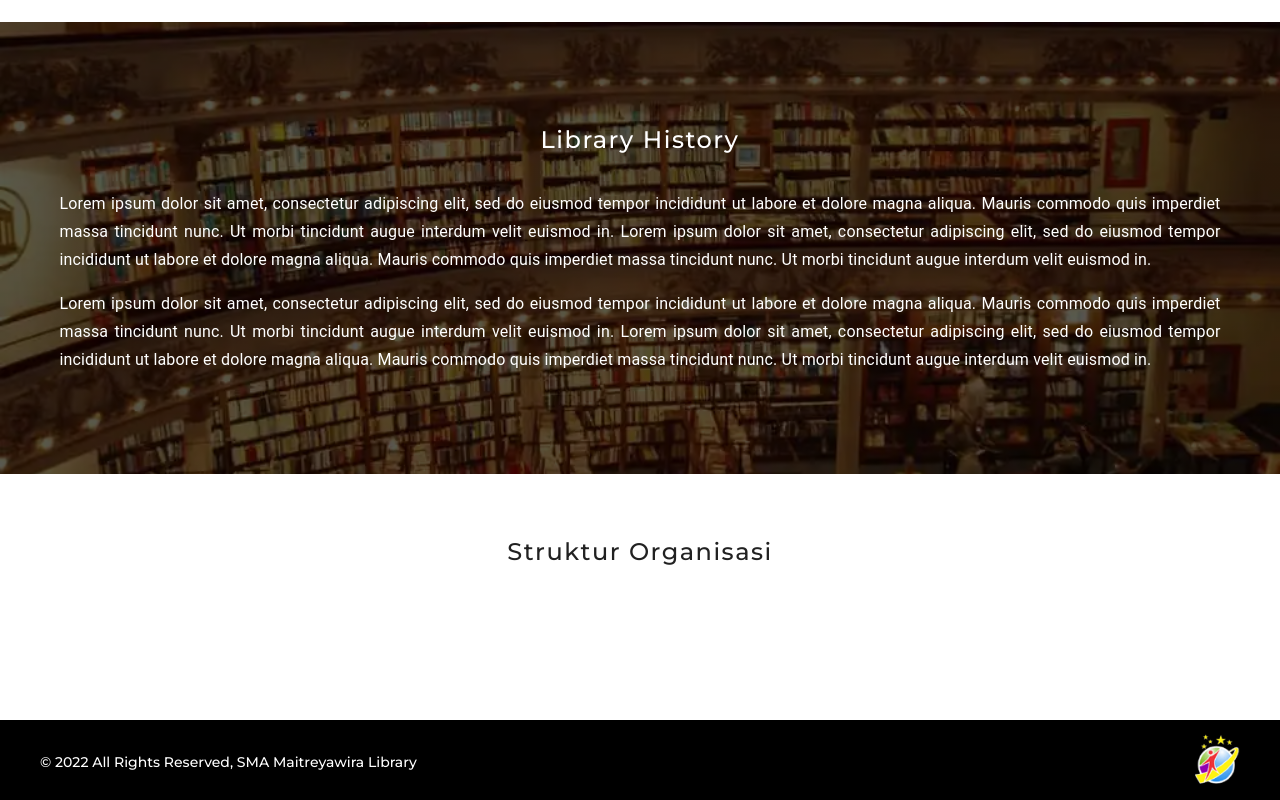
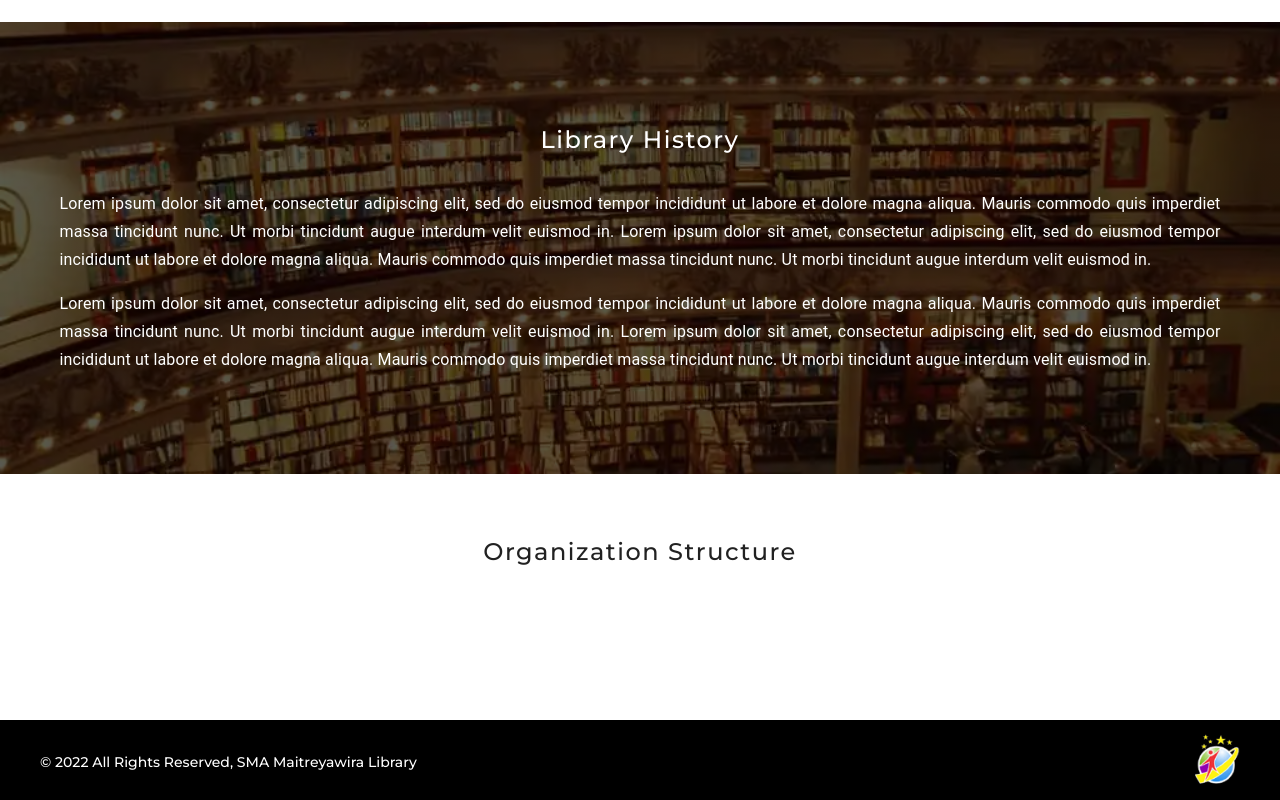
Before and after one commit to Frederick-88/smw-library-non-official, a Vue app: page /profil in a window 1280 px wide. Shown: the part 1168-1968 px from the top of the page. Built offline with nearby package versions, Linux system fonts and the light colour scheme; no server answers; the database is empty; what vuefire would draw is missing.

Commit message:
Language Update - Profile Organization Structure

```diff
--- a/src/components/profile/ProfileOrganizationStructure.vue
+++ b/src/components/profile/ProfileOrganizationStructure.vue
@@ -1,7 +1,7 @@
 <template>
   <div class="profile-organization-structure">
     <h2 class="organization-structure-title text-center">
-      Struktur Organisasi
+      Organization Structure
     </h2>
     <v-img
       v-if="organizationStructureImage"
```
